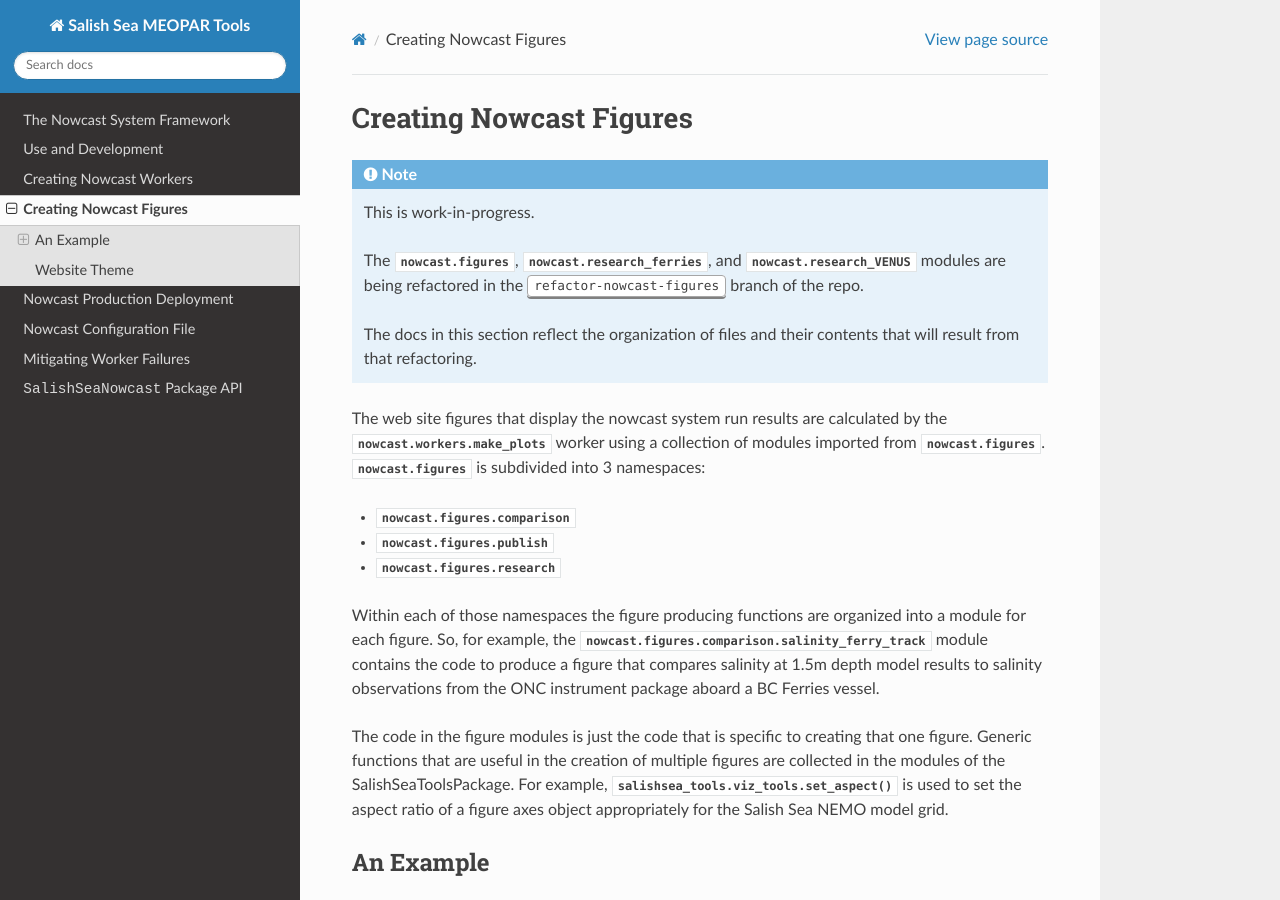
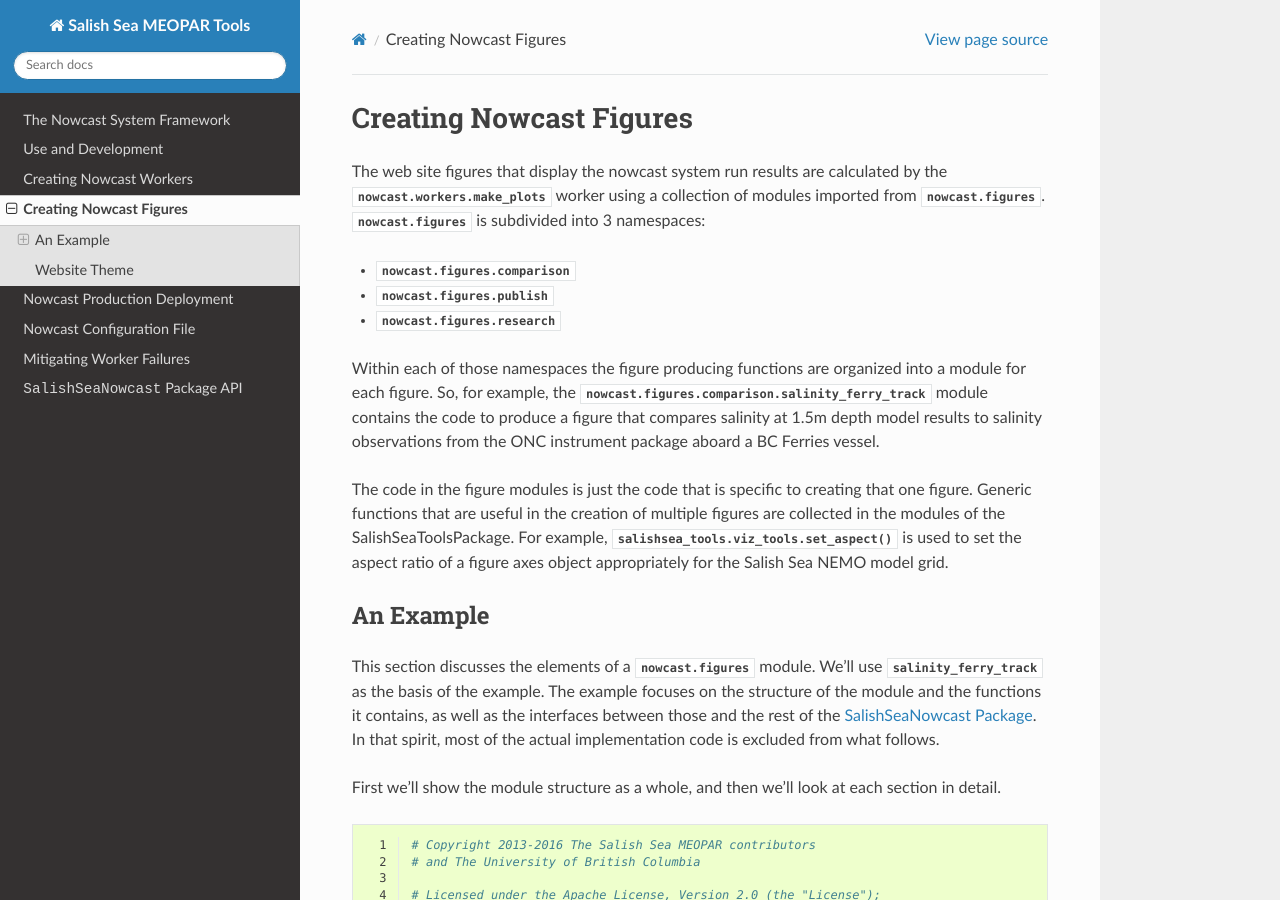
Before and after one commit to SalishSeaCast/SalishSeaNowcast, a Sphinx documentation site: the page built from docs/figures.rst, in a window 1280 px wide and 900 px high. Built offline with Sphinx 7.4.7 and the Read the Docs theme 2.0.0, drawn with Linux system fonts in a browser that asks for light colours.

Commit message:
Delete note about refactor-nowcast-figures branch from nowcast figures docs.

```diff
--- a/docs/figures.rst
+++ b/docs/figures.rst
@@ -18,15 +18,6 @@
 
 Creating Nowcast Figures
 ========================
-
-.. note::
-    This is work-in-progress.
-
-    The :py:mod:`nowcast.figures`,
-    :py:mod:`nowcast.research_ferries`,
-    and :py:mod:`nowcast.research_VENUS` modules are being refactored in the :kbd:`refactor-nowcast-figures` branch of the repo.
-
-    The docs in this section reflect the organization of files and their contents that will result from that refactoring.
 
 The web site figures that display the nowcast system run results are calculated by the :py:mod:`nowcast.workers.make_plots` worker using a collection of modules imported from :py:obj:`nowcast.figures`.
 :py:obj:`nowcast.figures` is subdivided into 3 namespaces:
```
